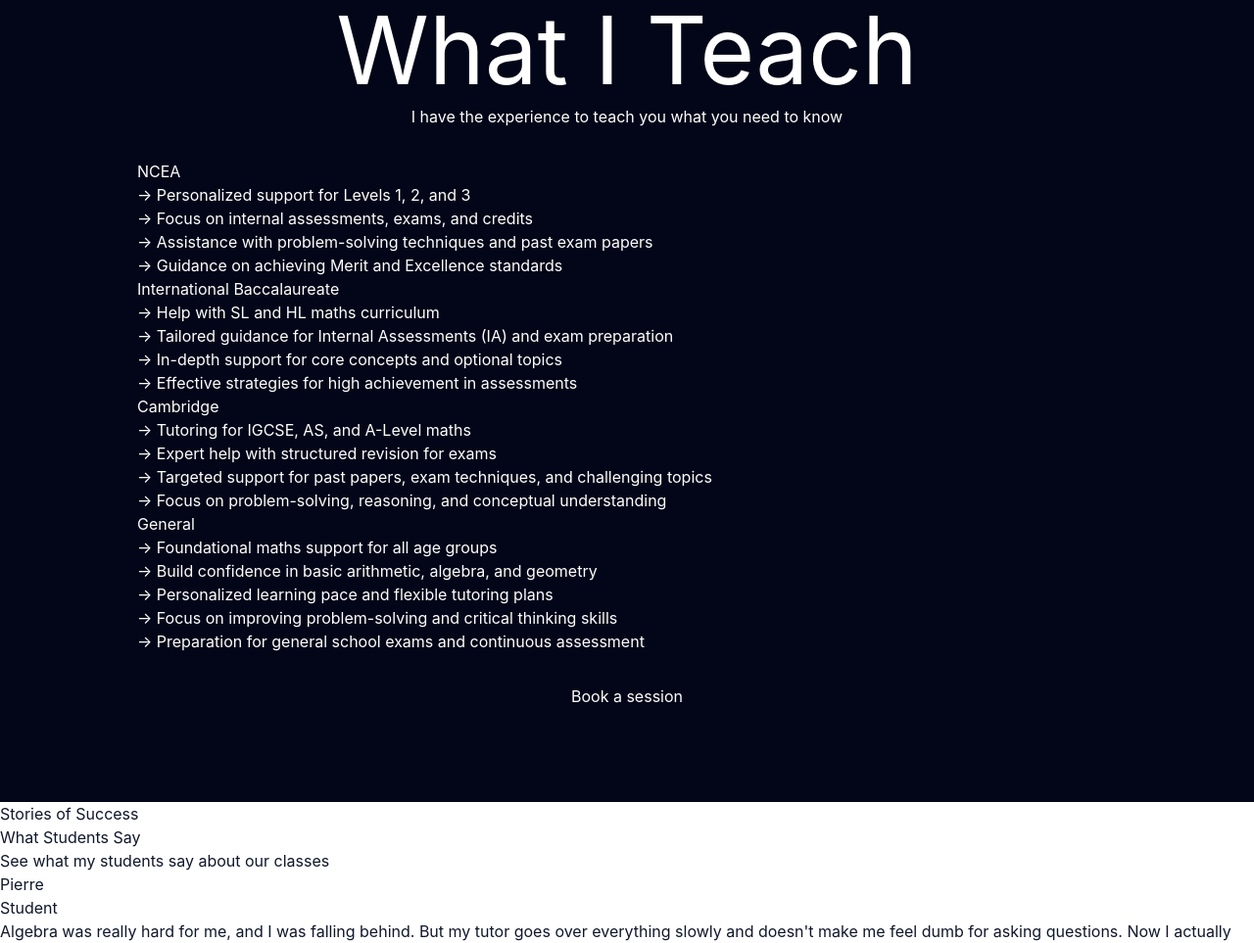
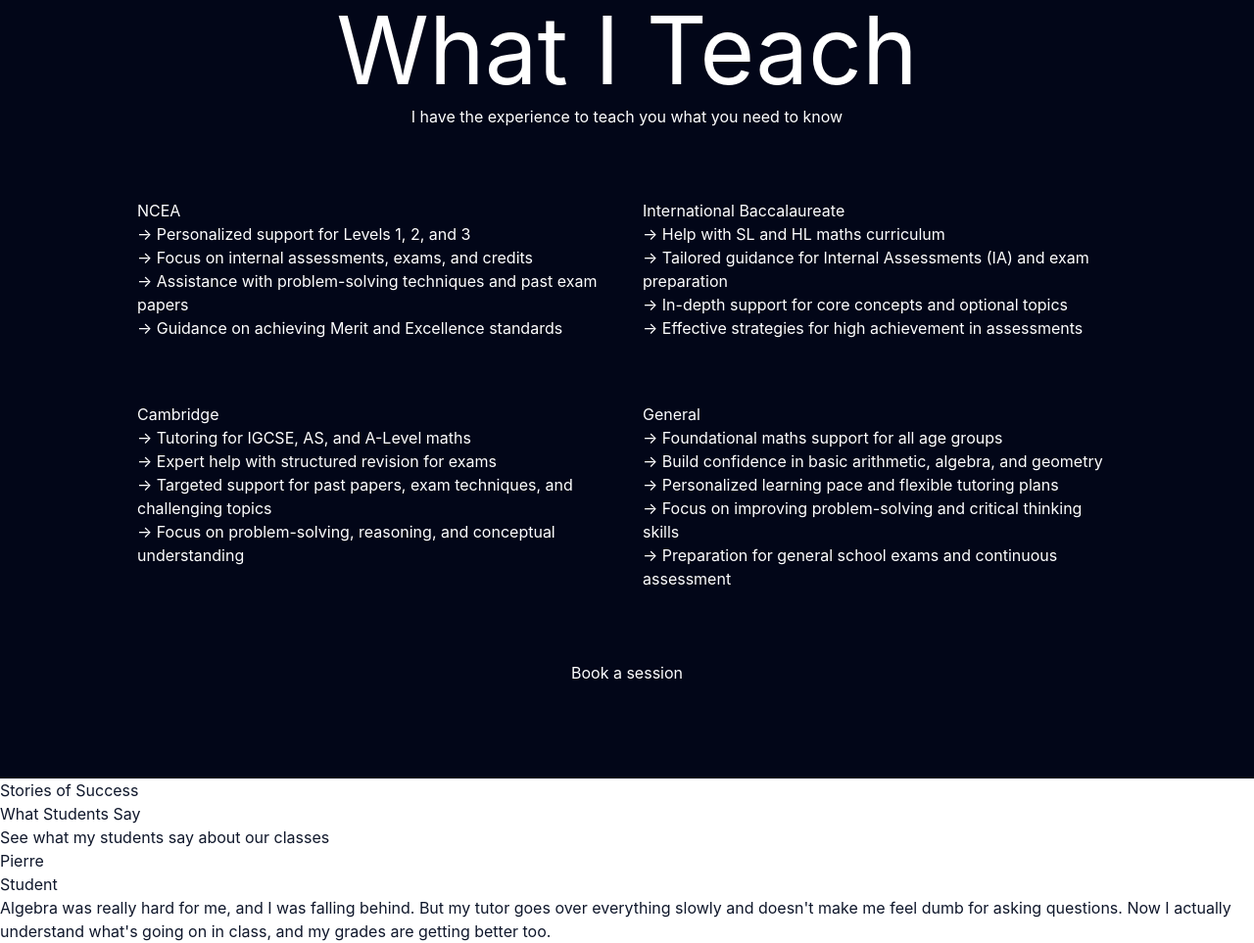
Before and after one commit to globus40000/tailwindcss-260701, a website built with Vite: page index.html in a window 1280 px wide. Shown: the part 1193-2156 px from the top of the page at 98% size. Built offline with nearby package versions, Linux system fonts and the light colour scheme.

Commit message:
style: set layout

```diff
--- a/index.html
+++ b/index.html
@@ -107,7 +107,7 @@
               I have the experience to teach you what you need to know
             </p>
           </div>
-          <div>
+          <div class="grid grid-cols-1 md:grid-cols-2 gap-x-8 gap-y-16 my-10">
             <div>
               <h4>NCEA</h4>
               <p>&rarr; Personalized support for Levels 1, 2, and 3</p>
```
